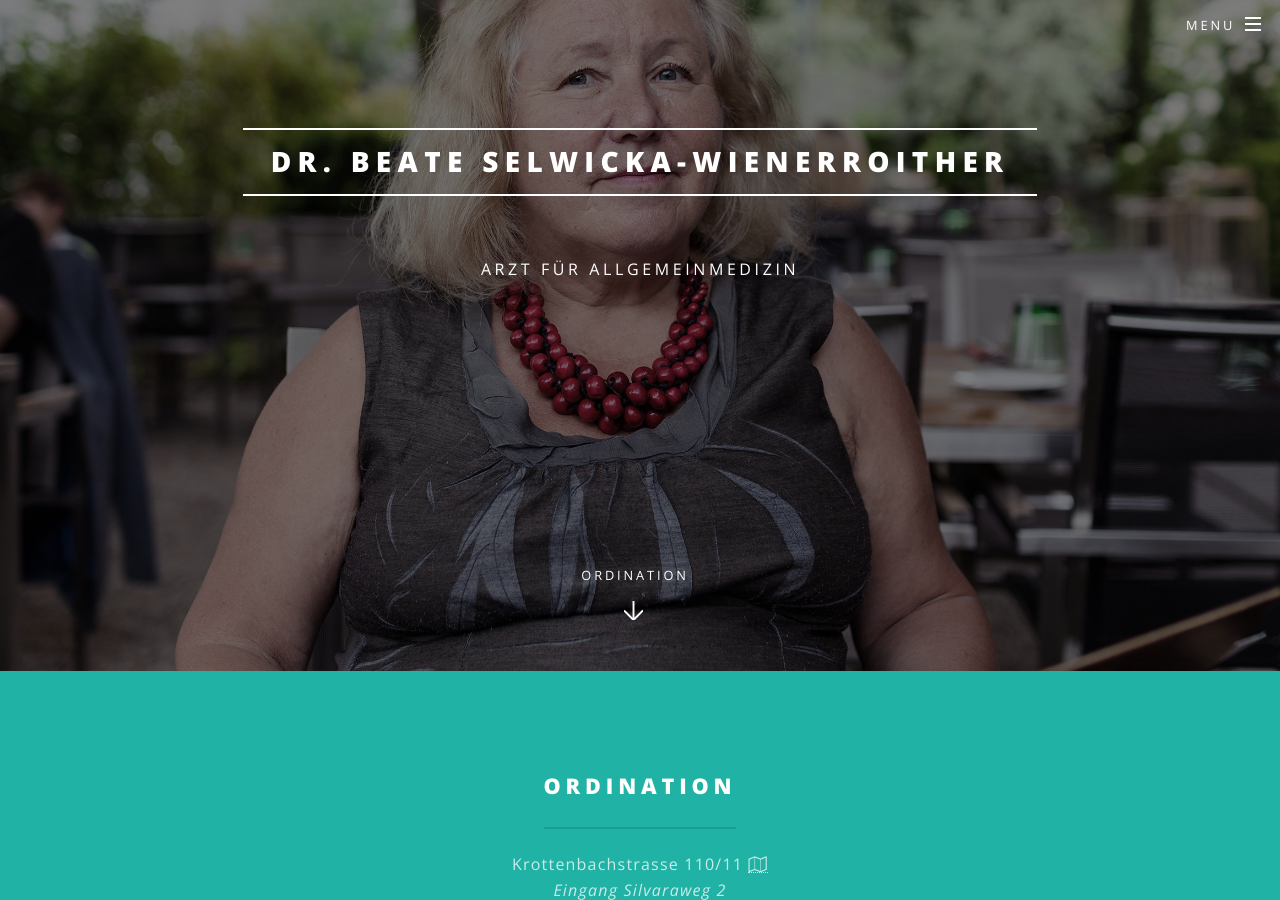
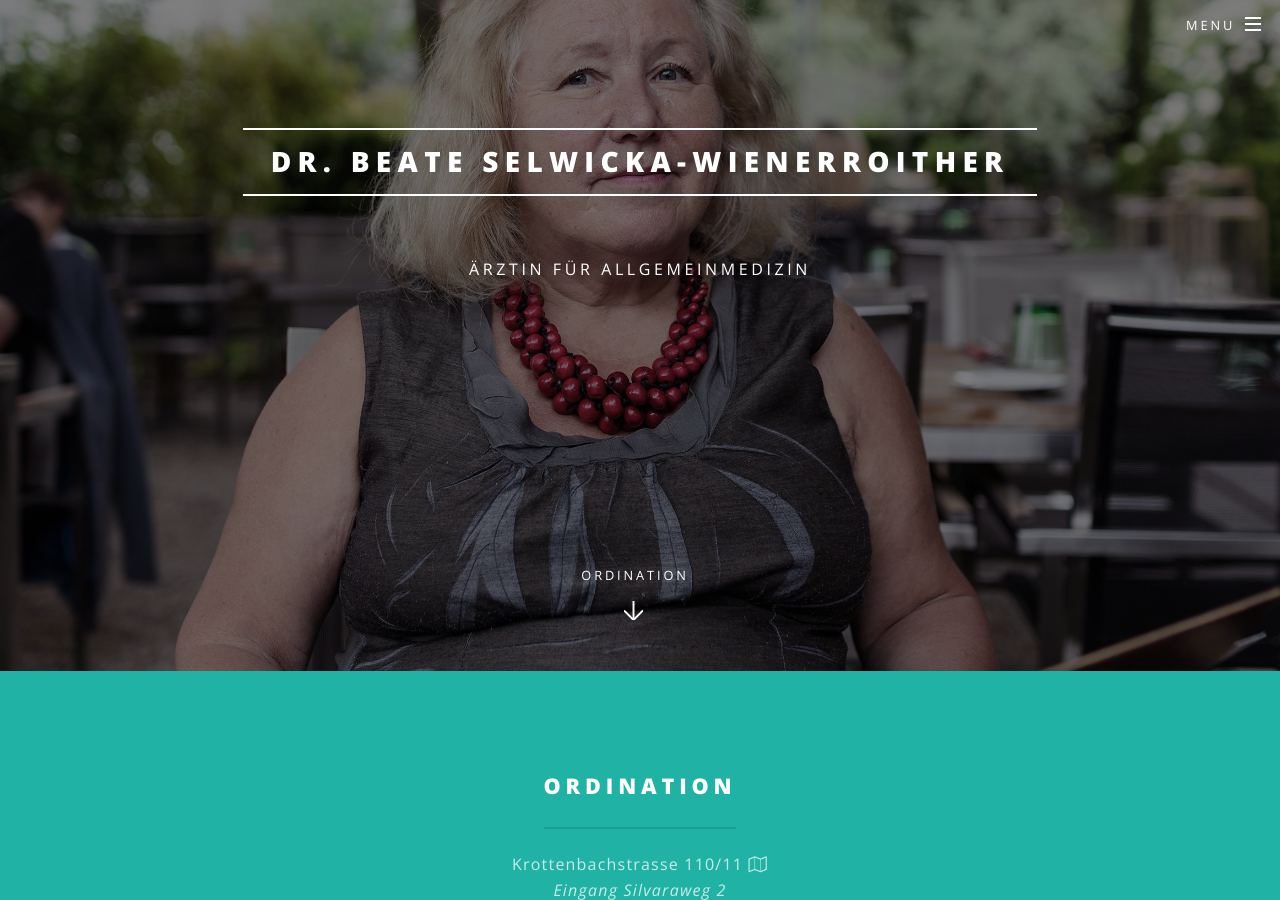
Before and after one commit to patrickfav/website-dr-sel, a Jekyll site: the page built from index.html, in a window 1280 px wide and 900 px high, scrolled down 229 px. Built offline with Jekyll 4.4.1, drawn with Linux system fonts in a browser that asks for light colours; some of the changed text lies outside the part shown.

Commit message:
Some small ui tweaks

```diff
--- a/css/main.scss
+++ b/css/main.scss
@@ -79,6 +79,9 @@
 
 		&:hover {
 			border-bottom-color: transparent;
+		}
+		&.simple {
+			border-bottom: none;
 		}
 	}
 
@@ -266,6 +269,9 @@
 		@include breakpoint(medium) {
 			br {
 				display: none;
+				&.always {
+					display: inline;
+				}
 			}
 		}
 	}
@@ -1598,6 +1604,10 @@
 
 			br {
 				display: none;
+
+				.always {
+					display: inline;
+				}
 			}
 
 			.more {
--- a/index.html
+++ b/index.html
@@ -1,6 +1,6 @@
 ---
 layout: landing
-description: Arzt für Allgemeinmedizin
+description: Ärztin für Allgemeinmedizin
 page_title: Dr. Beate Selwicka-Wienerroither
 location:
   - title: Dr. med. Beate Selwicka-Wienerroither
@@ -22,18 +22,16 @@
 						<div class="inner">
 							<header class="major">
 								<h2>Ordination</h2>
-								<p>{{ site.contact.address.line1 }} <a class="fa fa-map-o" aria-hidden="true" href="https://goo.gl/maps/AbdcbWtxQzo"></a><br style="display:inline" />
-									<em>{{ site.contact.address.line2 }}</em><br style="display:inline" />
+								<p><a class="simple" href="https://goo.gl/maps/AbdcbWtxQzo">{{ site.contact.address.line1 }} <i class="fa fa-map-o" aria-hidden="true"></i></a><br class="always" />
+									<em>{{ site.contact.address.line2 }}</em><br class="always" />
 									{{ site.contact.address.line3 }}
                                 </p>
 
-                                <p>Tel <a href="tel:{{ site.contact.tel }}">{{ site.contact.tel }}</a><br style="display:inline"/>
+                                <p>Tel <a href="tel:{{ site.contact.tel }}">{{ site.contact.tel }}</a><br class="always"/>
                                     Fax <a href="tel:{{ site.contact.fax }}">{{ site.contact.fax }}</a>
                                 </p>
 
 								<p>Alle Kassen & Privat</p>
-
-
 
 								<h4>Ordinationszeiten</h4>
 
@@ -78,7 +76,7 @@
 						<section class="spotlight">
 							<div class="image"><img src="images/pic02.jpg" alt="" /></div><div class="content">
 								<h2>Privatleistungen</h2>
-								<p>Als praktische Aerztin biete ich meinen Patienten die Möglichkeit einer privaten Behandlung an.
+								<p>Als praktische Ärztin biete ich meinen Patienten die Möglichkeit einer privaten Behandlung an.
                                     Der Vorteil für Sie besteht darin, eine individuelle  Behandlung im Sinne der klassischen Therapie in Anspruch nehmen zu können.
                                 </p>
 							</div>
```
